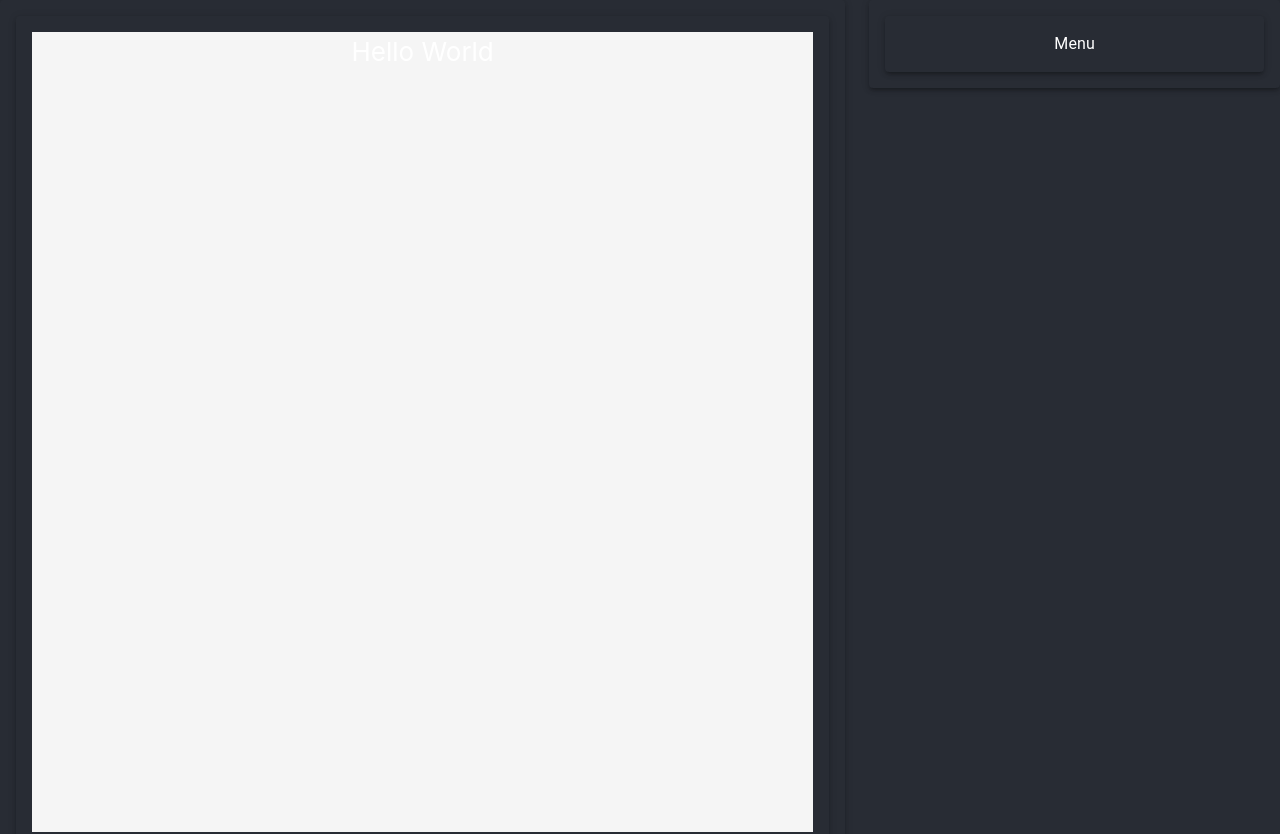
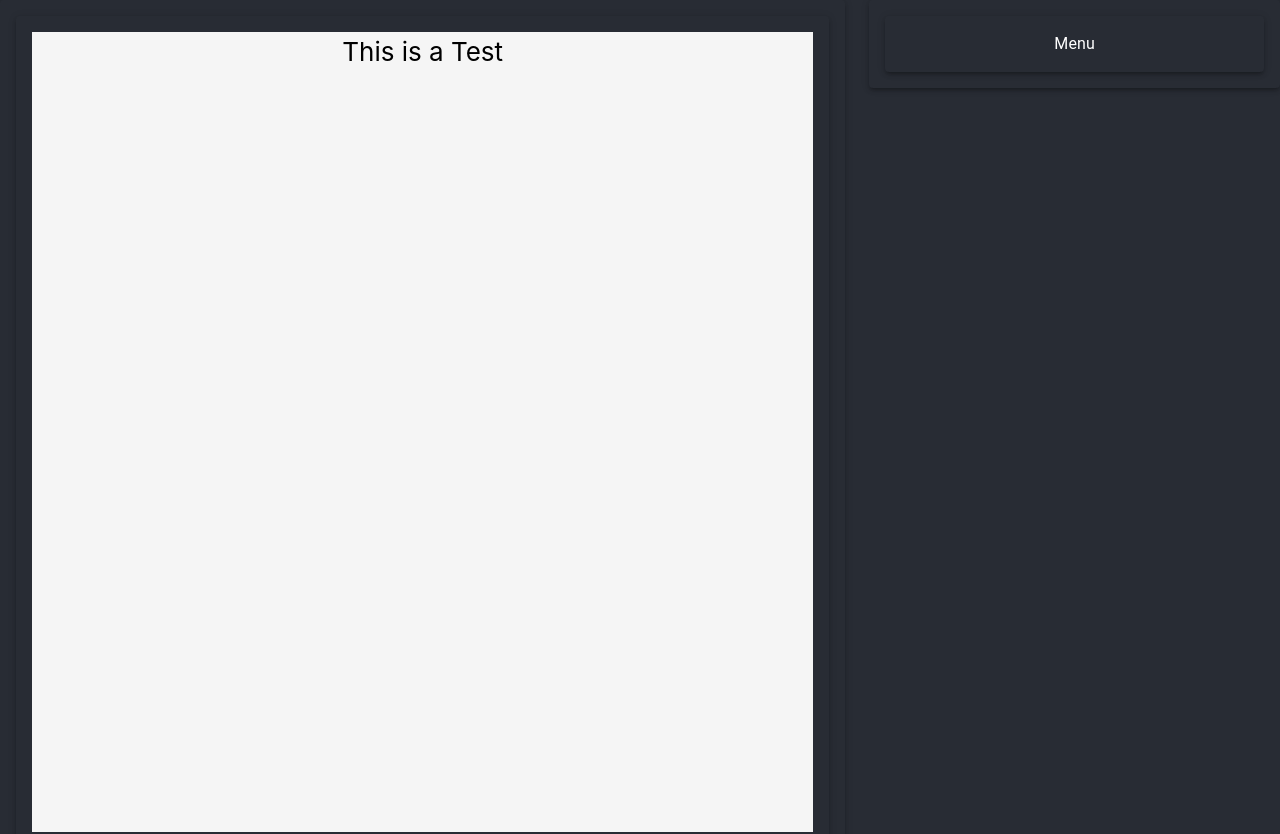
Before and after one commit to vonerikbarren/--Calendar-Scheduler--, a React (Create React App) app in the folder client/: page / in a window 1280 px wide. Shown: the top 834 px of the page. Built offline with nearby package versions, Linux system fonts and the light colour scheme.

Commit message:
updated the test for the LandingCandy Component

```diff
--- a/client/src/Components/Views/LandingCandy.css
+++ b/client/src/Components/Views/LandingCandy.css
@@ -1,5 +1,6 @@
 .LandingCandy {
    background-color: whitesmoke;
    height: 800px;
+   color: Black
 
 }
--- a/client/src/Components/Views/LandingCandy.js
+++ b/client/src/Components/Views/LandingCandy.js
@@ -45,7 +45,7 @@ export default function LandingCandy() {
     <Grid container spacing={3}>
       <Grid item xs={12}>
         <div className="LandingCandy">
-          Hello World
+          <p>This is a Test</p>
         </div>
       </Grid>
     </Grid>
```
